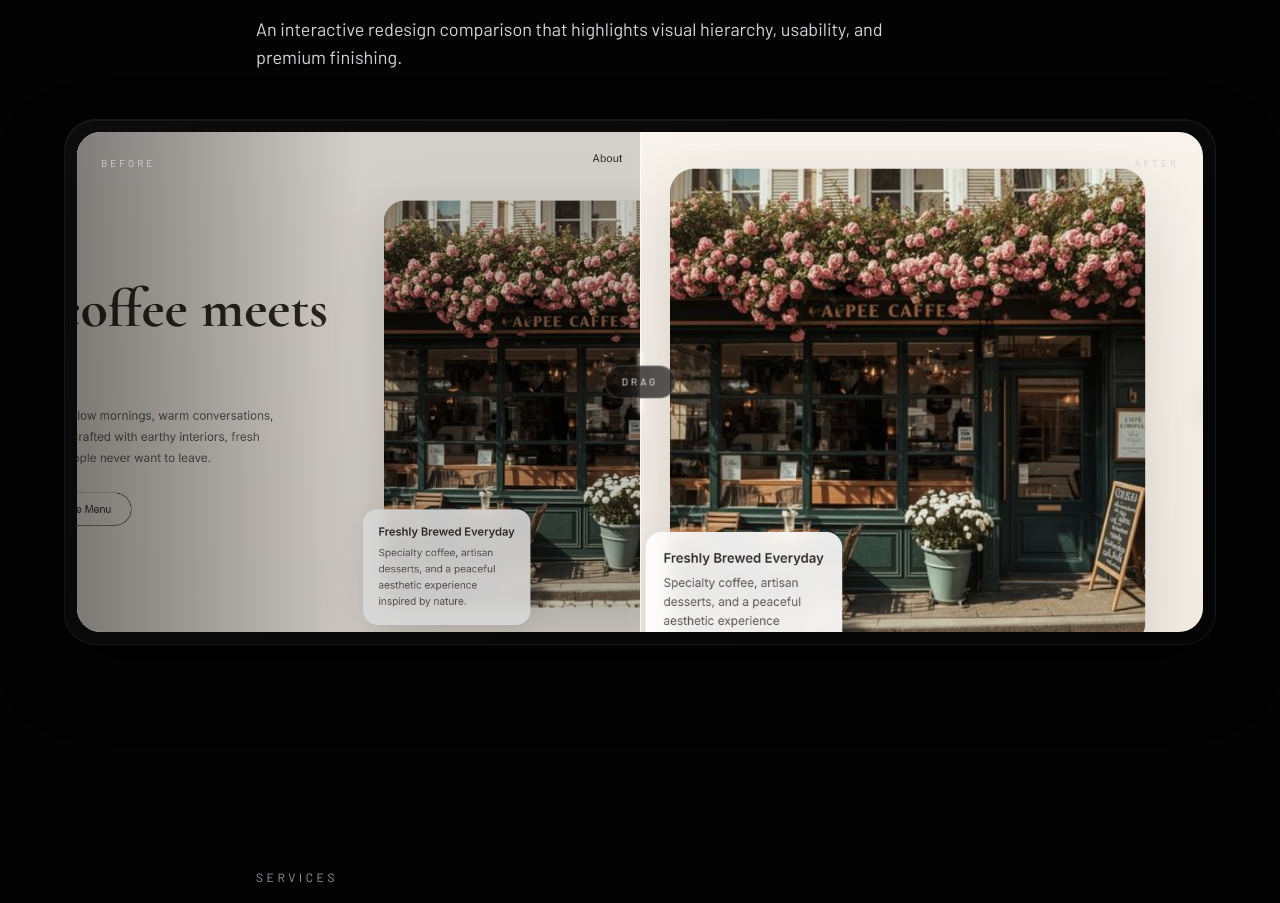
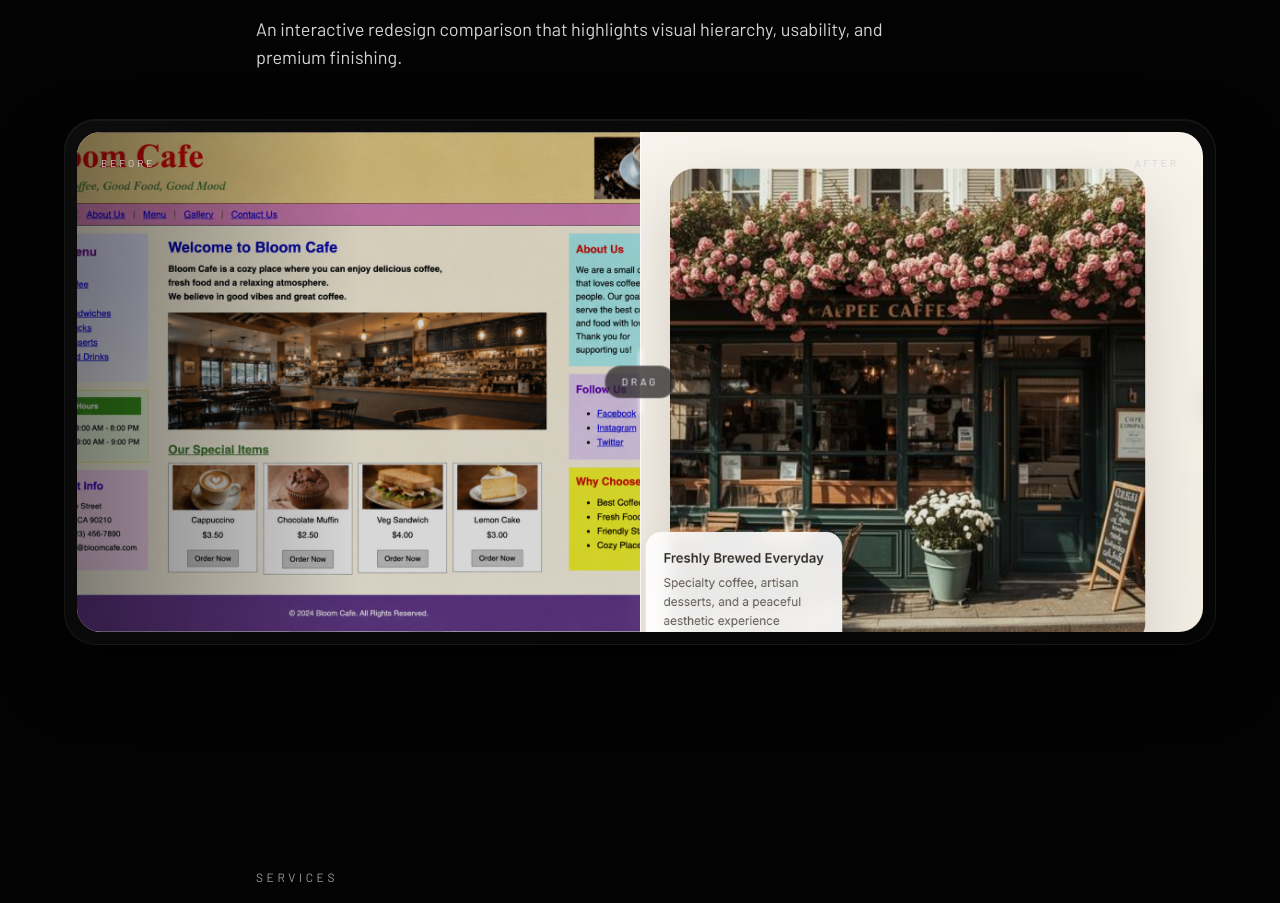
Before and after one commit to officialshrinestudios-glitch/official-portfolio, a React (Vite) app: page / in a window 1280 px wide. Shown: the part 3540-4443 px from the top of the page. Built offline with nearby package versions, Linux system fonts and the light colour scheme.

Commit message:
pushed img chng

```diff
--- a/src/App.tsx
+++ b/src/App.tsx
@@ -87,7 +87,7 @@ function BeforeAfterSlider() {
           style={{ width: clipWidth }}
         >
           <StudioImage
-            sources={["/images/bloom.png", "/images/bloom.png"]}
+            sources={["/images/ugly-bloom.png", "/images/ugly-bloom.png"]}
             alt="After redesign"
             className="h-full w-[1200px] object-cover saturate-[0.9] brightness-[0.85]"
           />
```
